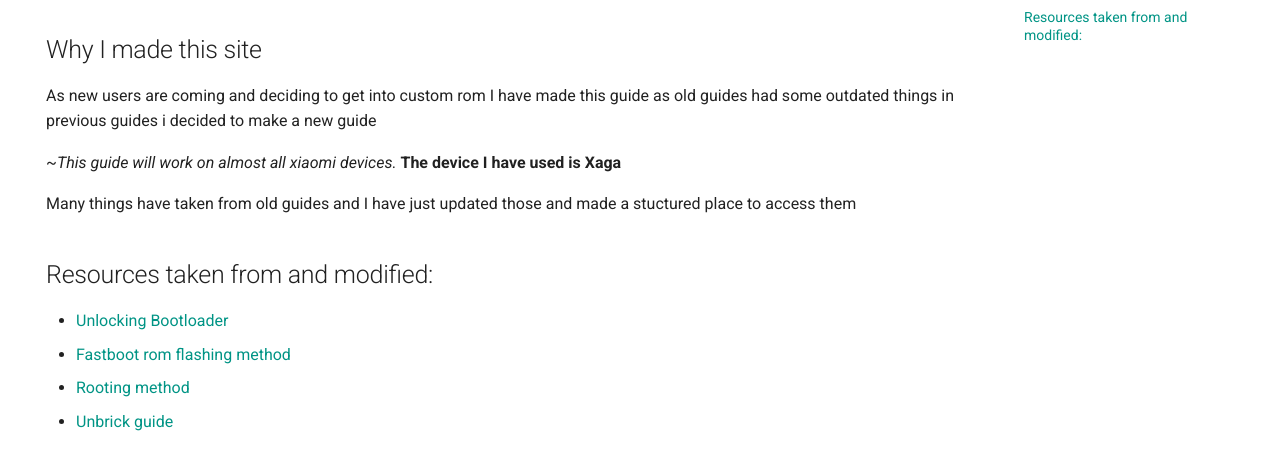
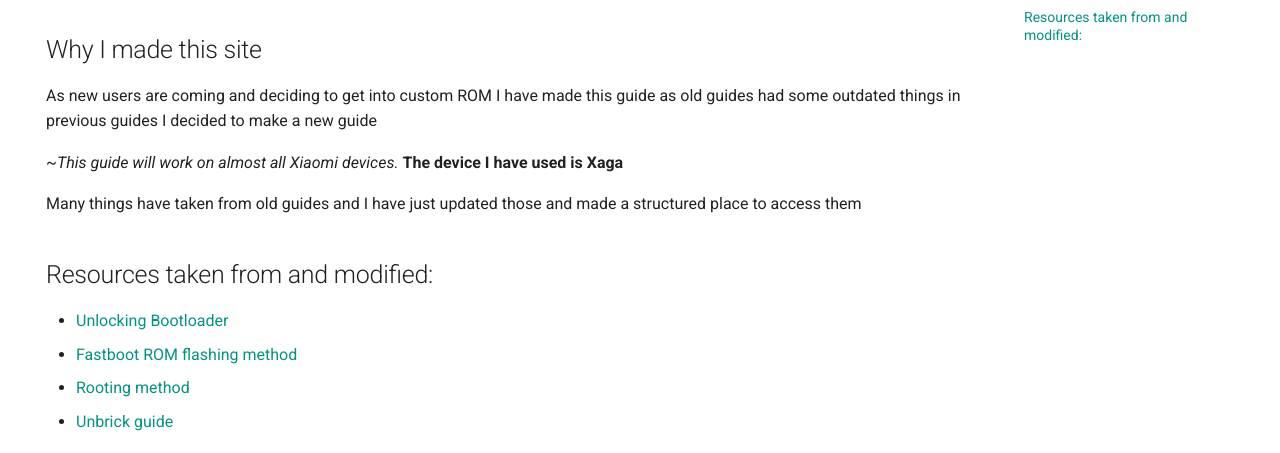
Before and after one commit to Angxddeep/Custom-Rom-flashing-guide, an MkDocs documentation site: the page built from docs/Index.md, in a window 1280 px wide. Shown: the part 196-649 px from the top of the page. Built offline with MkDocs 1.6.1 and Material for MkDocs 9.7.7, drawn with Linux system fonts in a browser that asks for light colours; comment, search, counter and statistics services are not loaded.

Commit message:
Fixed Grammer

```diff
--- a/docs/Index.md
+++ b/docs/Index.md
@@ -5,16 +5,16 @@
 
 # **Custom Rom flashing guide**
 ## Why I made this site
-As new users are coming and deciding to get into custom rom I have made this guide as old guides had some outdated things in previous guides i decided to make a new guide
+As new users are coming and deciding to get into custom ROM I have made this guide as old guides had some outdated things in previous guides I decided to make a new guide
 
-~*This guide will work on almost all xiaomi devices.* **The device I have used is Xaga**
+~*This guide will work on almost all Xiaomi devices.* **The device I have used is Xaga**
 
-Many things have taken from old guides and I have just updated those and made a stuctured place to access them
+Many things have taken from old guides and I have just updated those and made a structured place to access them
 
 
 ## Resources taken from and modified:
 
 - [Unlocking Bootloader](https://telegra.ru/Unlocking-Bootloader-05-24)
-- [Fastboot rom flashing method](https://telegra.ph/How-to-flash-miui-fastboot-rom-05-27)
+- [Fastboot ROM flashing method](https://telegra.ph/How-to-flash-miui-fastboot-rom-05-27)
 - [Rooting method](https://telegra.ph/Rooting-Method-02-15)
 - [Unbrick guide](https://guide.itsvixano.me/preloader_xaga)
```
Also changed, not shown: docs/Root.md (+2 -2 lines), docs/Unlocking bootloader.md (+10 -10 lines).
